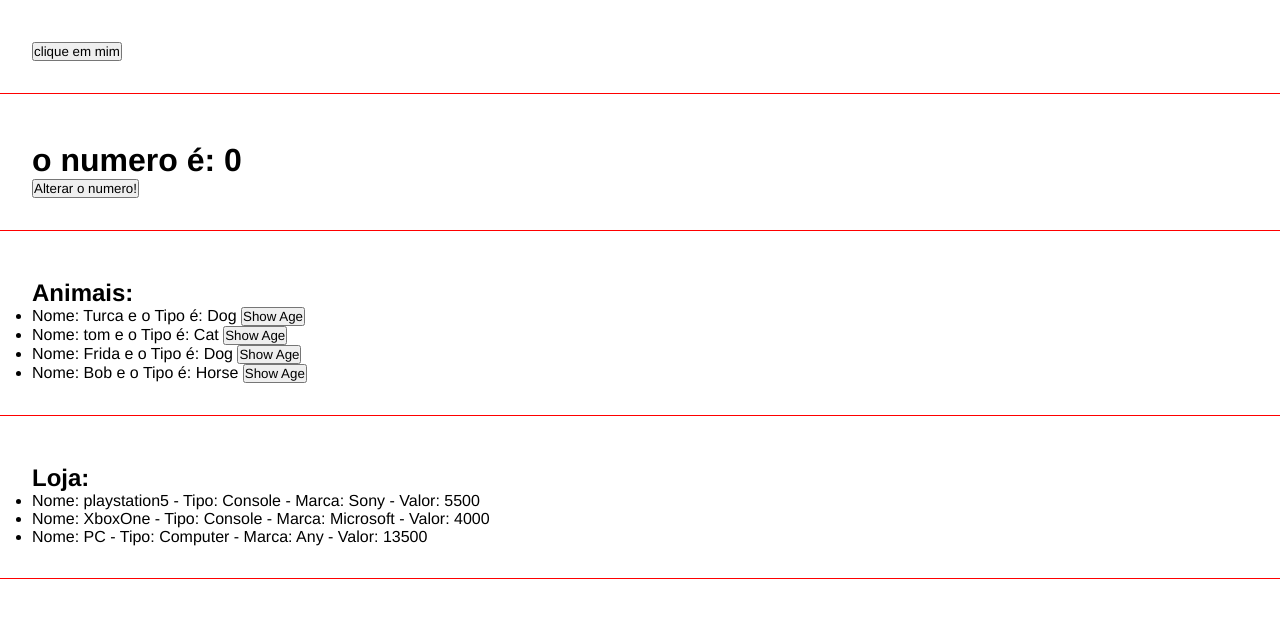
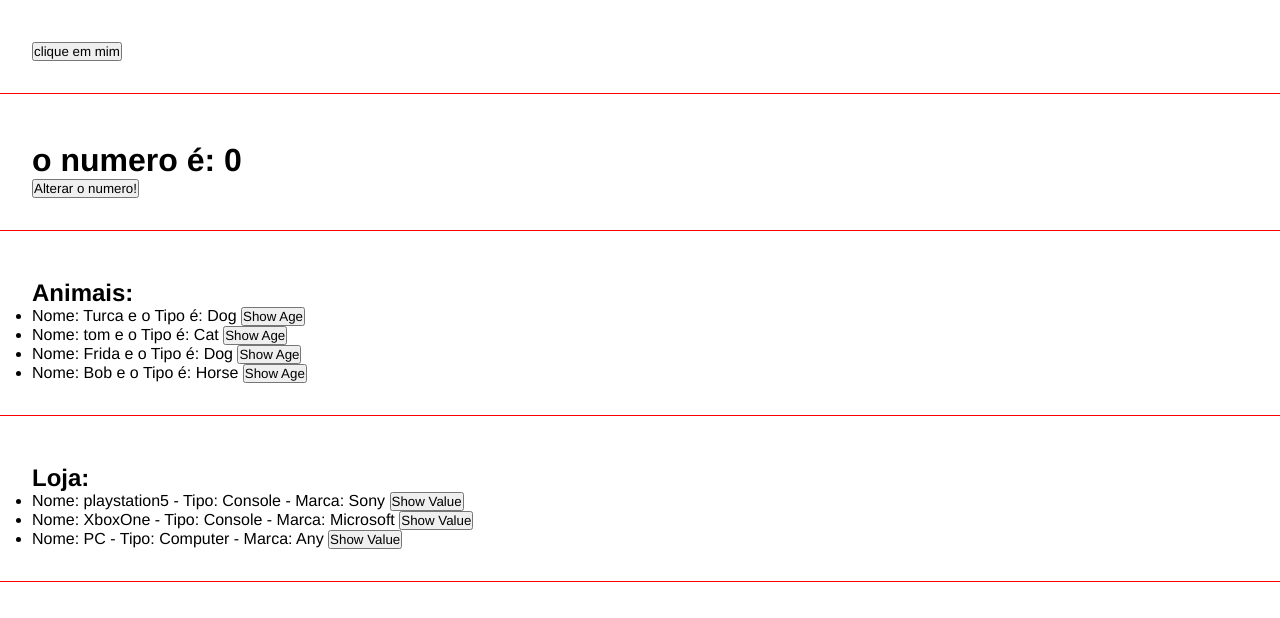
Before and after one commit to TakataF/Angular-First-Steps, an Angular app: page / in a window 1280 px wide. Shown: the part 1003-1621 px from the top of the page. Built offline with nearby package versions, Linux system fonts and the light colour scheme.

Commit message:
Interfaces Atualizadas

```diff
--- a/angular.json
+++ b/angular.json
@@ -94,5 +94,8 @@
         }
       }
     }
+  },
+  "cli": {
+    "analytics": "194b78fd-fd00-4bfd-a189-3a83f78b087a"
   }
 }
--- a/src/app/Animal.ts
+++ /dev/null
@@ -1,5 +0,0 @@
-export interface Animal {
-    name: string
-    type: string
-    age: number
-}
--- /dev/null
+++ b/src/app/Interfaces.ts
@@ -0,0 +1,12 @@
+export interface Animal {
+    name: string
+    type: string
+    age: number
+}
+
+export interface Console {
+    name: string;
+    type: string;
+    brand: string;
+    value: number;
+}
--- a/src/app/components/list-render/list-render.component.html
+++ b/src/app/components/list-render/list-render.component.html
@@ -12,10 +12,11 @@
     <h2>Loja:</h2>
     <ul>
         <li *ngFor="let console of consoles">
-            Nome: {{console.name}} - Tipo: {{console.type}} - Marca: {{console.brand}} - Valor: {{console.value}}
-
+            Nome: {{console.name}} - Tipo: {{console.type}} - Marca: {{console.brand}}
+            <button (click)="showValue(console)">Show Value</button>
         </li>
     </ul>
+    <h3>{{ valueDetails }}</h3>
 
 
 </div>
--- a/src/app/components/list-render/list-render.component.ts
+++ b/src/app/components/list-render/list-render.component.ts
@@ -1,6 +1,8 @@
 import { Component } from '@angular/core';
 
-import { Animal } from 'src/app/Animal';
+import { Animal } from 'src/app/Interfaces';
+
+import { Console } from 'src/app/Interfaces';
 
 @Component({
   selector: 'app-list-render',
@@ -15,11 +17,13 @@ export class ListRenderComponent {
     {name: "Bob", type: "Horse", age: 1},
   ];
 
-  consoles =[
+  consoles: Console[] =[
     {name: "playstation5", type: "Console", brand: "Sony", value: 5500},
     {name: "XboxOne", type: "Console", brand: "Microsoft", value: 4000},
     {name: "PC", type: "Computer", brand: "Any", value: 13500},
   ];
+
+  valueDetails ='';
 
   animalDetails ='';
 
@@ -31,6 +35,10 @@ animal = {
 
 showAge(animal: Animal): void{
   this.animalDetails = `o pet ${animal.name} tem ${animal.age} anos!`
-}
+};
+
+showValue(console: Console): void{
+  this.valueDetails = `Console: ${console.name} o tipo do console é: ${console.type} a marca dele é: ${console.brand} e o valor dele é: ${console.value}`
+};
 
 }
```
Also changed, not shown: 1 other file (tests, documents, lock files or other folders).
